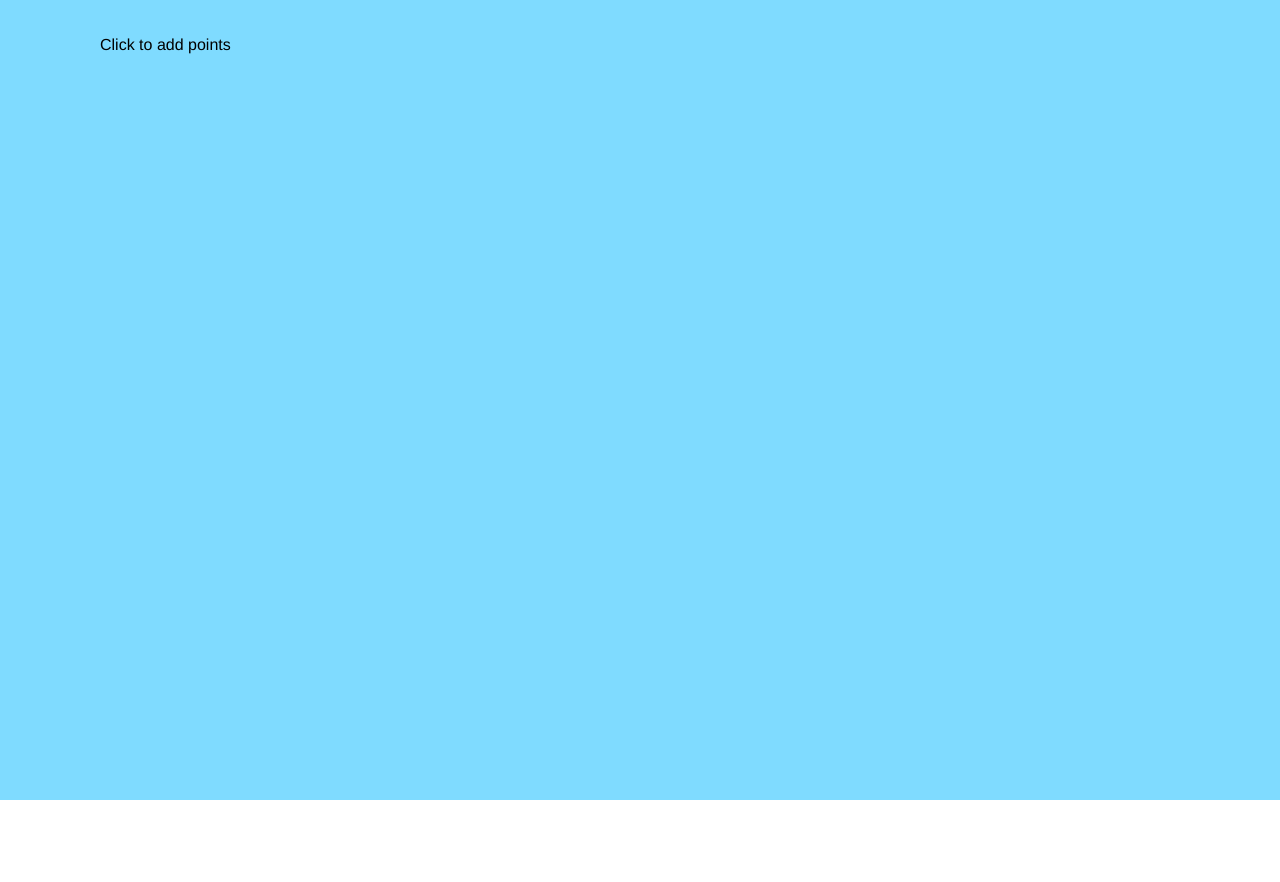
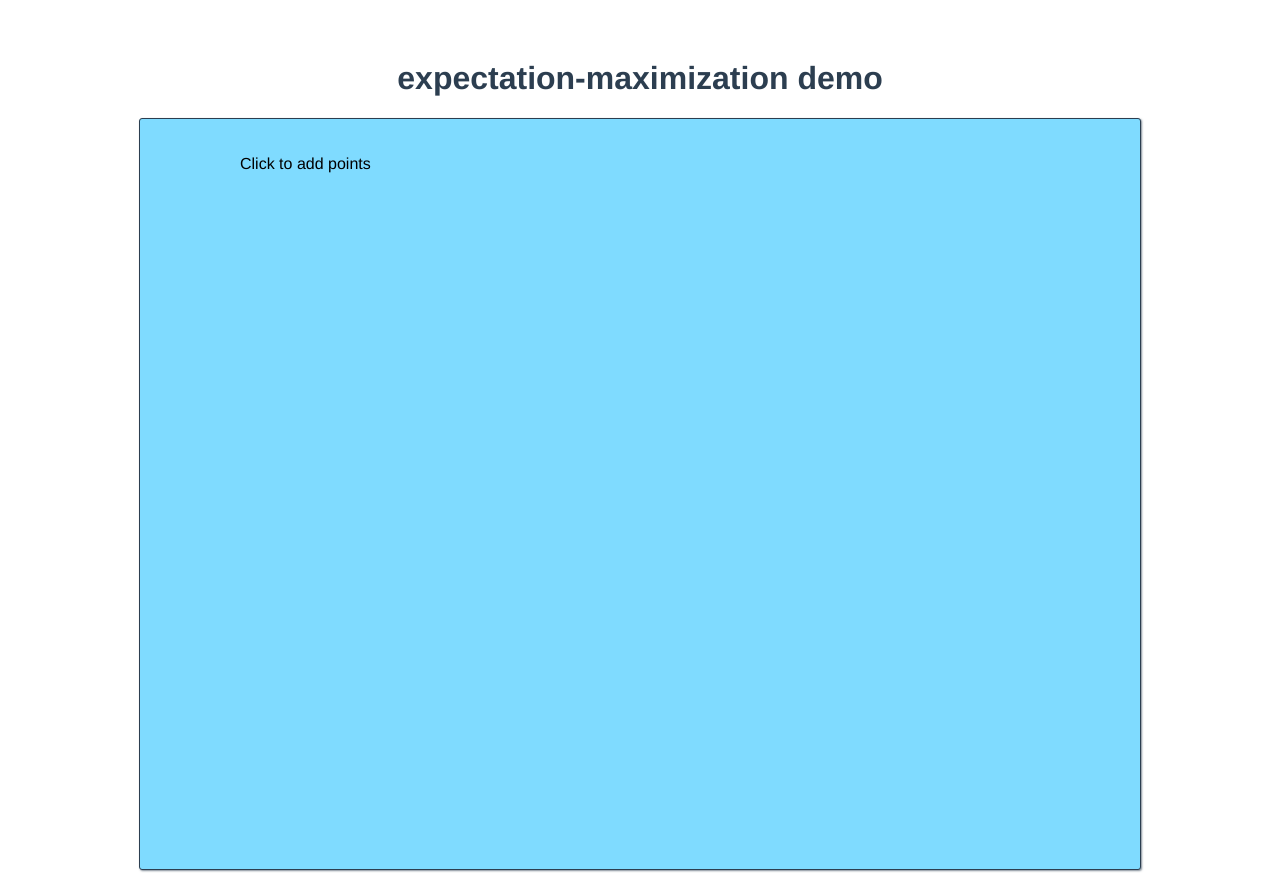
Before and after one commit to lovasoa/expectation-maximization, a Vue app: page / in a window 1280 px wide. Before the commit the page ends 800 px from the top, so only its background shows below. Built offline with nearby package versions, Linux system fonts and the light colour scheme.

Commit message:
more beauty

```diff
--- a/src/App.vue
+++ b/src/App.vue
@@ -1,5 +1,6 @@
 <template>
   <div id="app">
+    <h1>expectation-maximization demo</h1>
     <demo></demo>
   </div>
 </template>
@@ -18,8 +19,6 @@ export default {
 <style>
 #app {
   font-family: 'Avenir', Helvetica, Arial, sans-serif;
-  -webkit-font-smoothing: antialiased;
-  -moz-osx-font-smoothing: grayscale;
   text-align: center;
   color: #2c3e50;
   margin-top: 60px;
--- a/src/components/Demo.vue
+++ b/src/components/Demo.vue
@@ -27,9 +27,14 @@ export default {
   },
   methods: {
     addpoint (evt) {
-      this.points.push([evt.clientX, evt.clientY])
-      var res = em(this.points, 2)
-      this.groups = res
+      const box = this.$el.getBoundingClientRect()
+      const x = evt.clientX - box.left
+      const y = evt.clientY - box.top
+      this.points.push([x, y])
+      setTimeout(() => {
+        var res = em(this.points, 2)
+        this.groups = res
+      }, 10)
     }
   }
 }
@@ -38,12 +43,13 @@ export default {
 <!-- Add "scoped" attribute to limit CSS to this component only -->
 <style scoped>
 .canvas {
-  position: absolute;
-  top:0;
-  left:0;
-  width: 100%;
-  height: 100%;
+  margin:auto;
+  width: 1000px;
+  height: 750px;
   background-color: #7FDBFF;
   margin: auto;
+  border: 1px solid #2c3e50;
+  border-radius: 3px;
+  box-shadow: 1px 1px 2px #2c3e5099;
 }
 </style>
```
Also changed, not shown: 16 other files (tests, documents, lock files or other folders).
